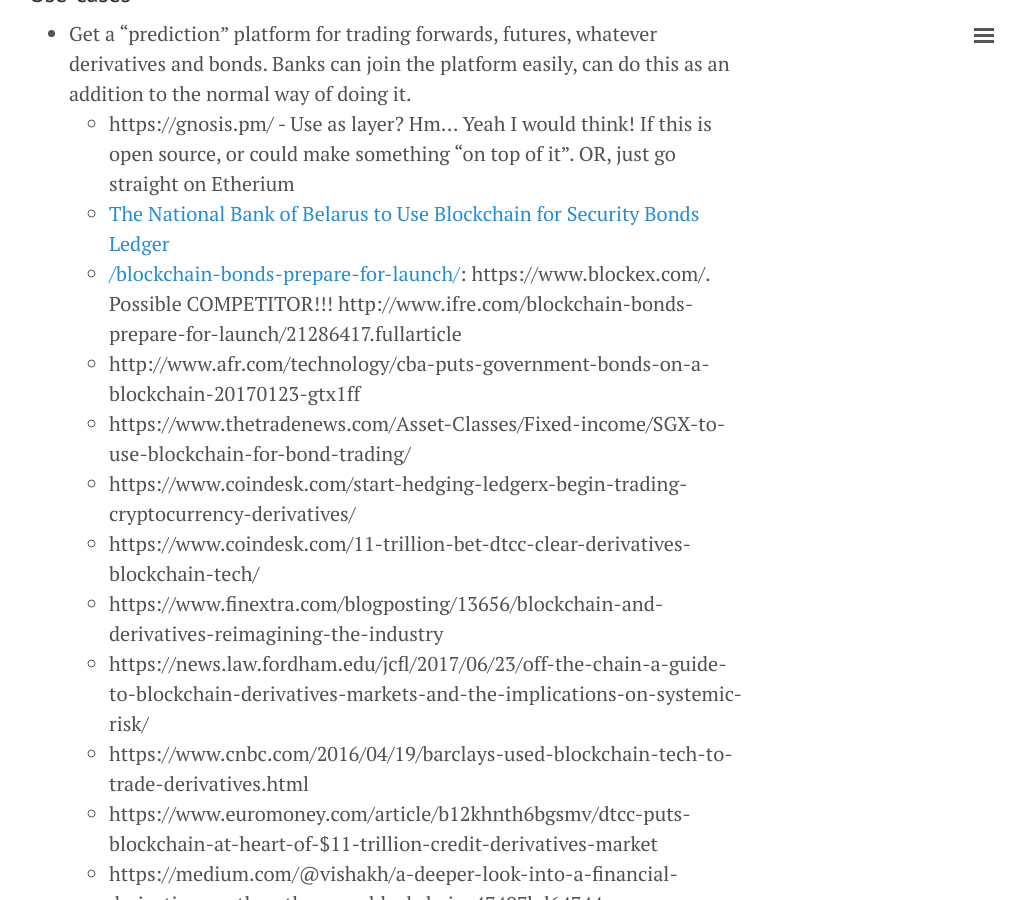
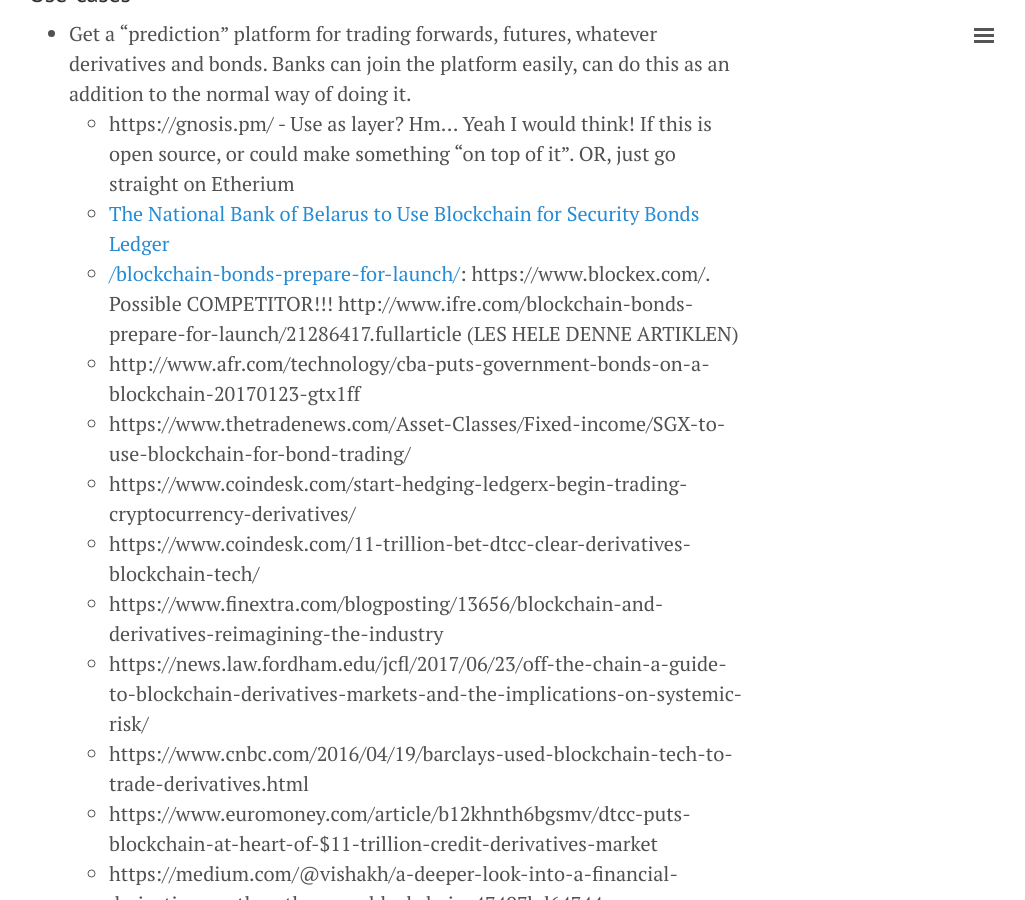
Before and after one commit to herman-hellenes/herman-hellenes.github.io, a Jekyll site: the page built from undone_posts/2017-09-11-Blockchain-resources.md, in a window 1280 px wide and 900 px high, scrolled down 2157 px. Shown: the whole window, without its empty margins (251-1276 px from the left). Built offline with Jekyll 4.4.1, drawn with Linux system fonts in a browser that asks for light colours; nearby versions of some CDN libraries; comment, search, counter and statistics services are not loaded.

Commit message:
Update 2017-09-11-Blockchain-resources.md

```diff
--- a/undone_posts/2017-09-11-Blockchain-resources.md
+++ b/undone_posts/2017-09-11-Blockchain-resources.md
@@ -73,7 +73,7 @@
 * Get a "prediction" platform for trading forwards, futures, whatever derivatives and bonds. Banks can join the platform easily, can do this as an addition to the normal way of doing it.
   * https://gnosis.pm/ - Use as layer? Hm... Yeah I would think! If this is open source, or could make something "on top of it". OR, just go straight on Etherium
   * [The National Bank of Belarus to Use Blockchain for Security Bonds Ledger](http://forklog.net/the-national-bank-of-belarus-to-use-blockchain-for-security-bonds-ledger/)
-  * [/blockchain-bonds-prepare-for-launch/](http://www.ifre.com/blockchain-bonds-prepare-for-launch/21286417.fullarticle): https://www.blockex.com/. Possible COMPETITOR!!! http://www.ifre.com/blockchain-bonds-prepare-for-launch/21286417.fullarticle
+  * [/blockchain-bonds-prepare-for-launch/](http://www.ifre.com/blockchain-bonds-prepare-for-launch/21286417.fullarticle): https://www.blockex.com/. Possible COMPETITOR!!! http://www.ifre.com/blockchain-bonds-prepare-for-launch/21286417.fullarticle (LES HELE DENNE ARTIKLEN)
   * http://www.afr.com/technology/cba-puts-government-bonds-on-a-blockchain-20170123-gtx1ff
   * https://www.thetradenews.com/Asset-Classes/Fixed-income/SGX-to-use-blockchain-for-bond-trading/
   * https://www.coindesk.com/start-hedging-ledgerx-begin-trading-cryptocurrency-derivatives/
```
